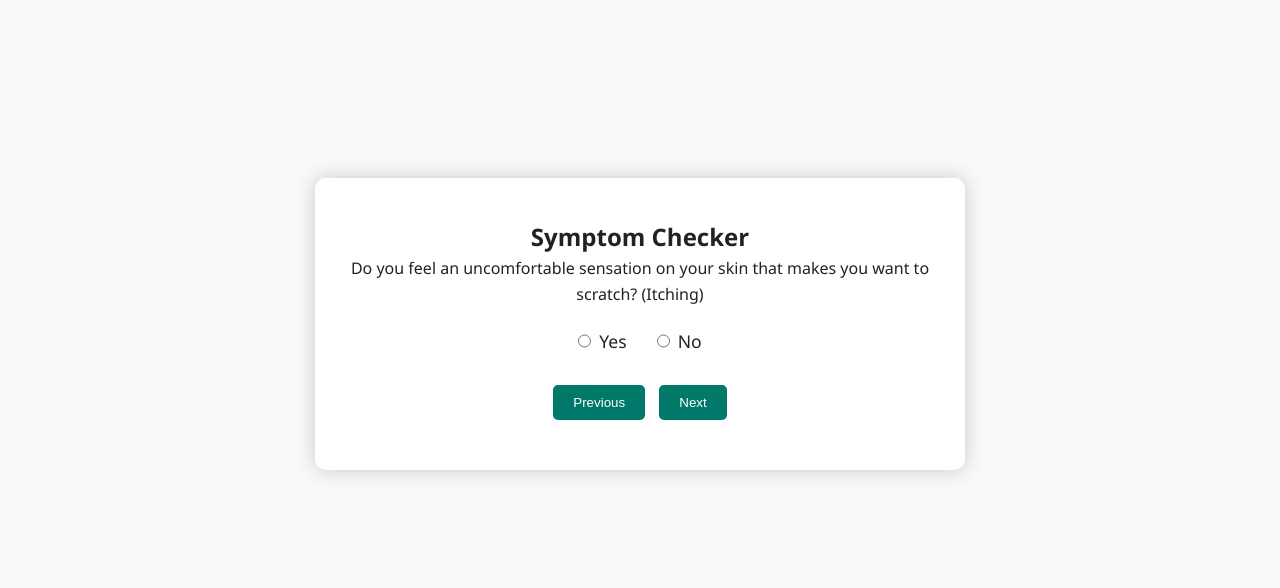
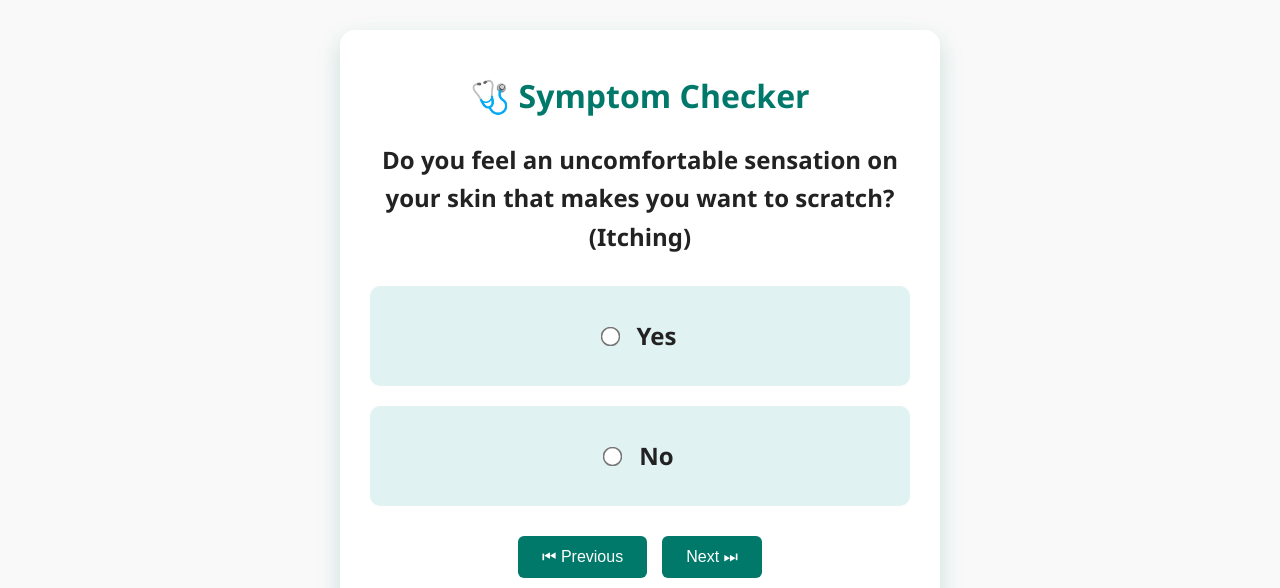
Before and after one commit to aarushibisht01/CuraCheck, a plain HTML site: page frontend/index.html in a window 1280 px wide. Shown: the part 952-1540 px from the top of the page. Drawn offline with Linux system fonts and the light colour scheme.

Commit message:
Refactor form section layout and enhance styling; implement smooth scrolling for navigation

```diff
--- a/frontend/index.html
+++ b/frontend/index.html
@@ -8,7 +8,6 @@
 </head>
 <body>
 
-  <!-- Navbar -->
   <header>
     <nav class="navbar">
       <div class="logo">CuraCheck</div>
@@ -20,35 +19,40 @@
     </nav>
   </header>
 
-  <!-- Hero Section -->
+
   <section class="hero-section" id="home">
     <div class="overlay">
       <h1>CuraCheck</h1>
       <p>Your smart health companion for early diagnosis</p>
-      <a href="#checker" class="hero-btn">Start Diagnosis</a>
+      <a href="#checker" class="hero-btn" onclick="smoothScrollToChecker()">Start Diagnosis</a>
     </div>
   </section>
 
-  <!-- Symptom Checker Section -->
  <section class="form-section" id="checker">
-    <div class="container">
-      <h2>Symptom Checker</h2>
-      <p id="question">Do you have a fever?</p>
+  <div class="container form-card">
+    <h2>🩺 Symptom Checker</h2>
+    <p id="question" class="question-text">Do you have a fever?</p>
     <form id="healthForm">
-        <div class="radio-buttons">
-          <label><input type="radio" name="answer" value="1" />Yes</label>
-          <label><input type="radio" name="answer" value="0" />No</label>
+<div class="radio-buttons-vertical">
+  <label class="radio-option-vertical">
+    <input type="radio" name="answer" value="1" />
+    <span>Yes</span>
+  </label>
+  <label class="radio-option-vertical">
+    <input type="radio" name="answer" value="0" checked />
+    <span>No</span>
+  </label>
 </div>
+
       <div class="buttons">
-          <button type="button" onclick="prevQuestion()">Previous</button>
-                    <button type="button" onclick="nextQuestion()">Next</button>
-                    <button type="submit" id="submitBtn" style="display:none;">Submit</button>
+        <button type="button" onclick="prevQuestion()">⏮ Previous</button>
+        <button type="button" onclick="nextQuestion()">Next ⏭</button>
+        <button type="submit" id="submitBtn" style="display:none;">✅ Submit</button>
       </div>
     </form>
   </div>
 </section>
 
-  <!-- Health Tips Section -->
   <section class="cards-section" id="tips">
     <h2>Healthy Living Tips</h2>
     <div class="cards-wrapper">
@@ -69,7 +73,6 @@
     </div>
   </section>
 
-  <!-- Footer -->
   <footer class="footer" id="footer">
     <div class="footer-content">
       <p>&copy; 2025 CuraCheck. All rights reserved.</p>
--- a/frontend/script.js
+++ b/frontend/script.js
@@ -142,9 +142,17 @@ const submitBtn = document.getElementById("submitBtn");
 
 function showQuestion(index) {
     questionText.textContent = questions[index];
-    document.querySelectorAll('input[name="answer"]').forEach(input => input.checked = false);
+
+
+    const inputs = document.querySelectorAll('input[name="answer"]');
+    inputs.forEach(input => {
+        input.checked = false;
+    });
+
+
     submitBtn.style.display = index === questions.length - 1 ? "inline-block" : "none";
 }
+
 showQuestion(currentQuestion);
 
 function nextQuestion() {
@@ -178,5 +186,9 @@ form.addEventListener("submit", function (e) {
     console.log("Submitted Answers:", answers);
     alert("Form submitted! Data logged in console.");
 });
+function smoothScrollToChecker() {
+  const section = document.getElementById("checker");
+  section.scrollIntoView({ behavior: "smooth" });
+}
 
 showQuestion(currentQuestion);
--- a/frontend/style.css
+++ b/frontend/style.css
@@ -1,3 +1,4 @@
+/* Reset and Base Styles */
 * {
   margin: 0;
   padding: 0;
@@ -8,9 +9,10 @@ body {
   font-family: 'Segoe UI', sans-serif;
   color: #222;
   line-height: 1.6;
+  background-color: #f4f4f4;
 }
 
-/* Navbar */
+
 .navbar {
   background-color: #00796b;
   padding: 15px 30px;
@@ -44,7 +46,7 @@ body {
   color: #c8e6c9;
 }
 
-/* Hero Section */
+
 .hero-section {
   background: url("images/bg-img.jpg") no-repeat center center/cover;
   min-height: 100vh;
@@ -79,60 +81,103 @@ body {
   text-decoration: none;
   border-radius: 5px;
   font-weight: bold;
+  transition: background-color 0.3s ease;
 }
 
 .hero-btn:hover {
   background-color: #004d40;
 }
 
-/* Form Section */
+
 .form-section {
   min-height: 100vh;
   padding: 60px 20px;
   background: #f9f9f9;
-  text-align: center;
   display: flex;
   align-items: center;
   justify-content: center;
 }
 
-.container {
-  max-width: 650px;
-  margin: auto;
-  background: white;
-  padding: 40px 20px;
-  border-radius: 10px;
-  box-shadow: 0 0 20px rgba(0, 0, 0, 0.2);
+.form-card {
+  background-color: #ffffff;
+  padding: 40px 30px;
+  border-radius: 15px;
+  box-shadow: 0 10px 25px rgba(0, 121, 107, 0.2);
+  max-width: 600px;
+  width: 100%;
+  text-align: center;
 }
 
-.radio-buttons {
+.form-card h2 {
+  color: #00796b;
+  margin-bottom: 20px;
+  font-size: 2rem;
+}
+
+.question-text {
+  font-size: 1.5rem;
+  font-weight: 600;
+  margin-bottom: 30px;
+}
+
+
+.radio-buttons-vertical {
+  display: flex;
+  flex-direction: column;
+  gap: 20px;
+  margin-bottom: 30px;
+}
+
+.radio-option-vertical {
+  display: flex;
+  align-items: center;
+  justify-content: center;
+  background: #e0f2f1;
+  border-radius: 10px;
+  padding: 25px;
+  font-size: 1.5rem;
+  font-weight: bold;
+  width: 100%;
+  cursor: pointer;
+  transition: background-color 0.3s ease;
+  height: 100px;
+}
+
+.radio-option-vertical:hover {
+  background-color: #b2dfdb;
+}
+
+.radio-option-vertical input[type="radio"] {
+  transform: scale(1.5);
+  accent-color: #00796b;
+  margin-right: 20px;
+}
+
+
+.buttons {
   display: flex;
   justify-content: center;
-  gap: 30px;
-  margin: 20px 0;
+  gap: 15px;
+  flex-wrap: wrap;
 }
 
-.radio-buttons label {
-  font-size: 1.1rem;
-  display: flex;
-  gap: 8px;
-}
-
-button {
-  padding: 10px 20px;
-  margin: 10px 5px;
+.buttons button {
+  padding: 12px 24px;
   background-color: #00796b;
   color: white;
   border: none;
-  border-radius: 5px;
+  border-radius: 6px;
+  font-size: 1rem;
+  font-weight: 500;
   cursor: pointer;
+  transition: background-color 0.3s ease;
 }
 
-button:hover {
+.buttons button:hover {
   background-color: #004d40;
 }
 
-/* Cards Section */
+
 .cards-section {
   min-height: 100vh;
   padding: 60px 20px;
@@ -174,7 +219,7 @@ button:hover {
   margin-bottom: 10px;
 }
 
-/* Footer */
+
 .footer {
   background-color: #00796b;
   color: white;
@@ -182,7 +227,6 @@ button:hover {
   text-align: center;
 }
 
-/* Responsive */
 @media (max-width: 768px) {
   .hero-section h1 {
     font-size: 2.5rem;
@@ -192,17 +236,24 @@ button:hover {
     font-size: 1.1rem;
   }
 
-  .radio-buttons {
-    flex-direction: column;
-    gap: 15px;
-  }
-
   .card {
     flex-direction: column;
   }
 
-  .card img, .card-text {
+  .card img,
+  .card-text {
     width: 100%;
+  }
+
+  .radio-option-vertical {
+    height: auto;
+    flex-direction: row;
+    justify-content: flex-start;
+    padding: 20px;
+  }
+
+  .radio-option-vertical input[type="radio"] {
+    margin-right: 15px;
   }
 
   .nav-links {
@@ -211,4 +262,8 @@ button:hover {
     gap: 10px;
     margin-top: 10px;
   }
+
+  .form-card {
+    padding: 25px 15px;
+  }
 }
```
Lines whose indentation alone changed are shown as unchanged.
